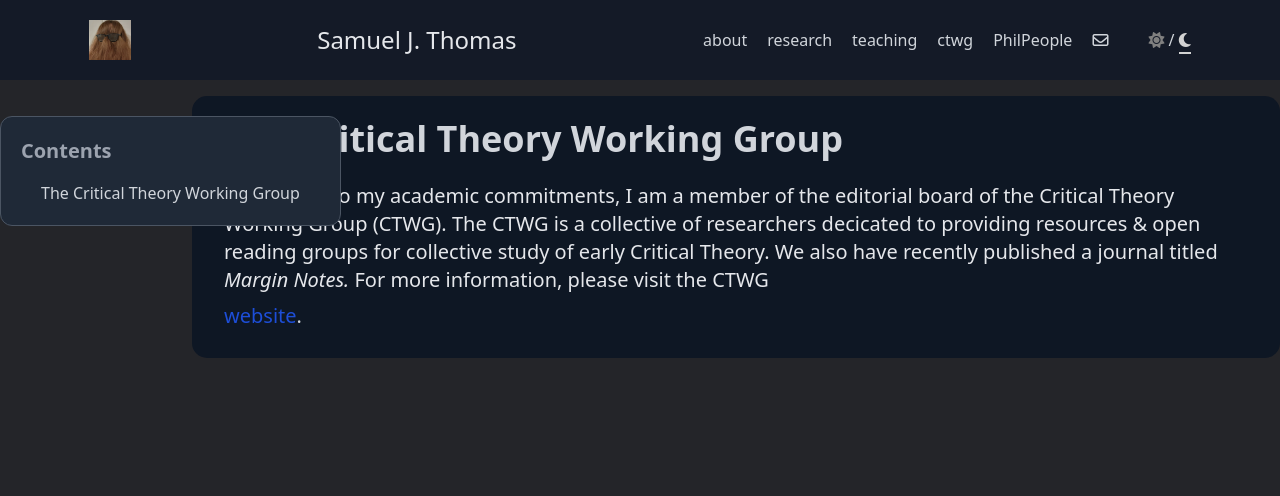
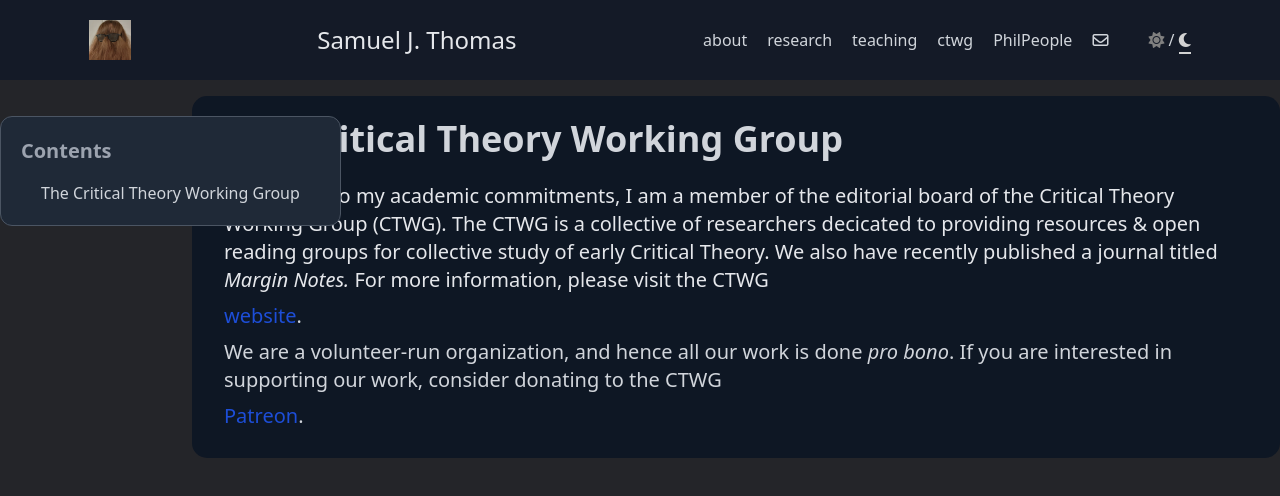
Before and after one commit to stensonowen/stomas, a SvelteKit app: page /ctwg in a window 1280 px wide. Shown: the top 496 px of the page. Built offline with nearby package versions, Linux system fonts and the light colour scheme.

Commit message:
Update +page.svelte

```diff
--- a/src/routes/ctwg/+page.svelte
+++ b/src/routes/ctwg/+page.svelte
@@ -106,6 +106,13 @@
                 <a class="text-blue-700 hover:underline" href="https://ctwgwebsite.github.io"
                 >website</a>.
                 </p> <p class="text-xl py-1">
+
+                We are a volunteer-run organization, and hence all our work is done <i>pro bono</i>. If you are interested in supporting our work, consider donating to the CTWG
+                </p> <p class="text-xl py-1">
+                <a class="text-blue-700 hover:underline" href="https://www.patreon.com/crittheoryworkgroup"
+                >Patreon</a>.
+                </p> <p class="text-xl py-1">
+
             </p>
         </div>
     </div>
```
